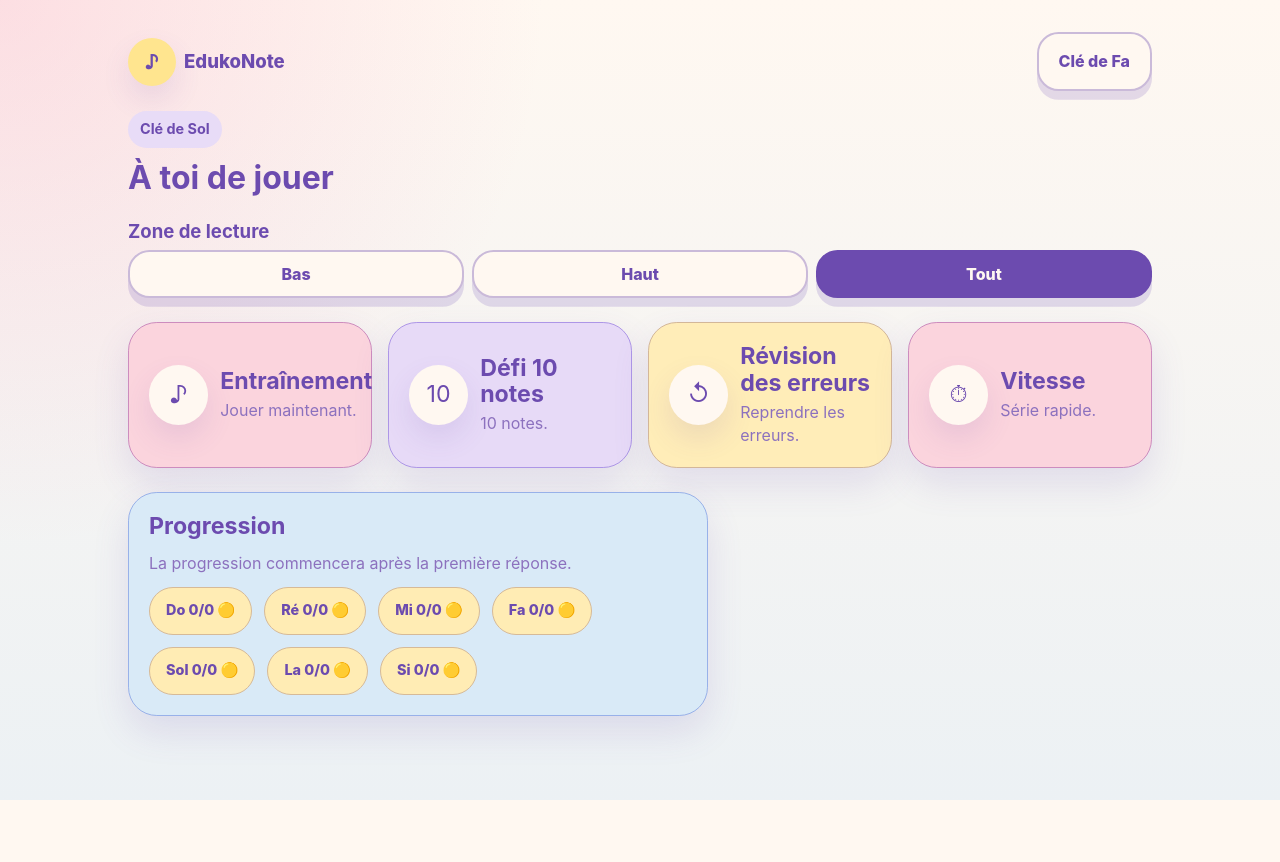
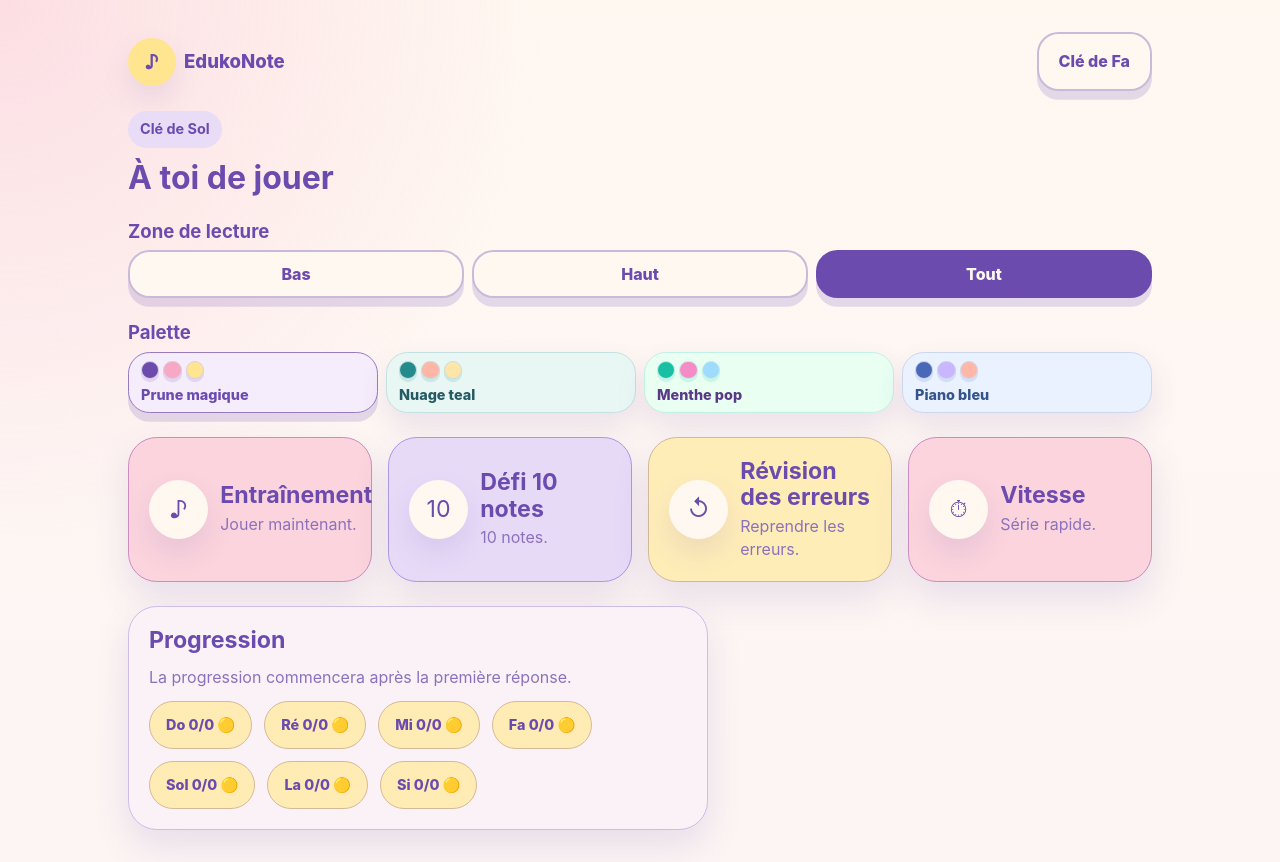
Before and after one commit to Koroffstrogov/EdukoNote, a React (Vite) app: page / in a window 1280 px wide. Before the commit the page ends 800 px from the top, so only its background shows below. Built offline with nearby package versions, Linux system fonts and the light colour scheme.

Commit message:
feat: implement palette selection feature with UI integration and settings management

```diff
--- /dev/null
+++ b/src/components/ui/PaletteSelector.tsx
@@ -0,0 +1,39 @@
+import { PALETTE_LABELS, paletteTokens, type PaletteId } from "../../theme/tokens";
+
+type PaletteSelectorProps = {
+  activePalette: PaletteId;
+  onChange: (palette: PaletteId) => void;
+};
+
+export function PaletteSelector({ activePalette, onChange }: PaletteSelectorProps) {
+  return (
+    <section className="palette-selector" aria-labelledby="palette-selector-title">
+      <h2 className="palette-selector__title" id="palette-selector-title">
+        Palette
+      </h2>
+      <div className="palette-selector__grid" role="group" aria-label="Choisir la palette graphique">
+        {paletteTokens.map((palette) => {
+          const isSelected = activePalette === palette.id;
+
+          return (
+            <button
+              key={palette.id}
+              type="button"
+              className={`palette-option${isSelected ? " palette-option--selected" : ""}`}
+              data-palette={palette.id}
+              aria-pressed={isSelected}
+              onClick={() => onChange(palette.id)}
+            >
+              <span className="palette-option__swatches" aria-hidden="true">
+                <span className="palette-option__swatch palette-option__swatch--primary" />
+                <span className="palette-option__swatch palette-option__swatch--accent-1" />
+                <span className="palette-option__swatch palette-option__swatch--accent-2" />
+              </span>
+              <span className="palette-option__label">{PALETTE_LABELS[palette.id]}</span>
+            </button>
+          );
+        })}
+      </div>
+    </section>
+  );
+}
--- a/src/domain/settings.ts
+++ b/src/domain/settings.ts
@@ -1,15 +1,19 @@
 import { isClef, isReadingZone, type Clef, type ReadingZone } from "./notes";
+import { isPaletteId, type PaletteId } from "../theme/tokens";
 
 export const SETTINGS_STORAGE_KEY = "edukonote.settings.v1";
+export const DEFAULT_PALETTE: PaletteId = "prune-2026";
 
 export type SettingsState = {
   version: 1;
+  palette: PaletteId;
   readingZones: Record<Clef, ReadingZone>;
 };
 
 export function createDefaultSettings(): SettingsState {
   return {
     version: 1,
+    palette: DEFAULT_PALETTE,
     readingZones: {
       treble: "full",
       bass: "full",
@@ -32,10 +36,22 @@ export function normalizeSettings(value: unknown): SettingsState {
 
   return {
     version: 1,
+    palette: isPaletteId(candidate.palette) ? candidate.palette : defaultSettings.palette,
     readingZones: {
       treble: isReadingZone(readingZones.treble) ? readingZones.treble : defaultSettings.readingZones.treble,
       bass: isReadingZone(readingZones.bass) ? readingZones.bass : defaultSettings.readingZones.bass,
     },
+  };
+}
+
+export function setPalette(settings: SettingsState, palette: PaletteId): SettingsState {
+  if (!isPaletteId(palette)) {
+    return settings;
+  }
+
+  return {
+    ...settings,
+    palette,
   };
 }
 
--- a/src/hooks/useSettings.ts
+++ b/src/hooks/useSettings.ts
@@ -3,9 +3,11 @@ import type { Clef, ReadingZone } from "../domain/notes";
 import {
   SETTINGS_STORAGE_KEY,
   normalizeSettings,
+  setPalette,
   setReadingZone,
   type SettingsState,
 } from "../domain/settings";
+import type { PaletteId } from "../theme/tokens";
 
 function readStoredSettings(): SettingsState {
   if (typeof window === "undefined") {
@@ -34,6 +36,10 @@ export function useSettings() {
   const [settings, setSettings] = useState<SettingsState>(() => readStoredSettings());
 
   useEffect(() => {
+    if (typeof document !== "undefined") {
+      document.documentElement.dataset.palette = settings.palette;
+    }
+
     writeStoredSettings(settings);
   }, [settings]);
 
@@ -41,8 +47,13 @@ export function useSettings() {
     setSettings((currentSettings) => setReadingZone(currentSettings, clef, readingZone));
   }, []);
 
+  const updatePalette = useCallback((palette: PaletteId) => {
+    setSettings((currentSettings) => setPalette(currentSettings, palette));
+  }, []);
+
   return {
     settings,
+    updatePalette,
     updateReadingZone,
   };
 }
--- a/src/pages/HomePage.tsx
+++ b/src/pages/HomePage.tsx
@@ -1,6 +1,7 @@
 import { AppButton } from "../components/ui/AppButton";
 import { AppCard } from "../components/ui/AppCard";
 import { HomeActionCard } from "../components/ui/HomeActionCard";
+import { PaletteSelector } from "../components/ui/PaletteSelector";
 import { ProgressChip } from "../components/ui/ProgressChip";
 import {
   ANSWER_LABELS,
@@ -19,7 +20,7 @@ import { useSettings } from "../hooks/useSettings";
 
 export function HomePage() {
   const { progress, activeClef, switchActiveClef, resetStoredProgress } = useProgress();
-  const { settings, updateReadingZone } = useSettings();
+  const { settings, updatePalette, updateReadingZone } = useSettings();
   const nextClef = getOtherClef(activeClef);
   const activeReadingZone = settings.readingZones[activeClef];
   const totalViews = countTotalViews(progress, activeClef);
@@ -64,6 +65,8 @@ export function HomePage() {
             ))}
           </div>
         </section>
+
+        <PaletteSelector activePalette={settings.palette} onChange={updatePalette} />
 
         <section className="home-actions" aria-label="Actions d'accueil provisoires">
           <HomeActionCard
--- a/src/pages/StyleGuidePage.tsx
+++ b/src/pages/StyleGuidePage.tsx
@@ -1,19 +1,16 @@
-import type { CSSProperties } from "react";
 import { StaffPreview } from "../components/music/StaffPreview";
 import { AppButton } from "../components/ui/AppButton";
 import { AppCard } from "../components/ui/AppCard";
 import { FeedbackCard } from "../components/ui/FeedbackCard";
 import { HomeActionCard } from "../components/ui/HomeActionCard";
+import { PaletteSelector } from "../components/ui/PaletteSelector";
 import { ProgressChip } from "../components/ui/ProgressChip";
+import { useSettings } from "../hooks/useSettings";
 import { colorTokens } from "../theme/tokens";
 
-function paletteStyle(cssVariable: string): CSSProperties {
-  return {
-    "--palette-swatch": `var(${cssVariable})`,
-  } as CSSProperties;
-}
+export function StyleGuidePage() {
+  const { settings, updatePalette } = useSettings();
 
-export function StyleGuidePage() {
   return (
     <main className="app-shell">
       <nav className="app-topbar" aria-label="Navigation principale">
@@ -37,13 +34,15 @@ export function StyleGuidePage() {
       </header>
 
       <div className="styleguide-layout">
+        <PaletteSelector activePalette={settings.palette} onChange={updatePalette} />
+
         <section className="style-section" aria-labelledby="palette-title">
           <h2 className="style-section__title" id="palette-title">
-            Palette
+            Palette de base
           </h2>
           <div className="palette-grid">
             {colorTokens.map((color) => (
-              <article className="palette-card" key={color.id} style={paletteStyle(color.cssVariable)}>
+              <article className={`palette-card palette-card--${color.id}`} key={color.id}>
                 <span className="palette-card__sample" aria-hidden="true" />
                 <p className="palette-card__name">{color.name}</p>
                 <p className="palette-card__code">{color.hex}</p>
--- a/src/theme/theme.css
+++ b/src/theme/theme.css
@@ -1,21 +1,70 @@
+:root,
+[data-palette="prune-2026"] {
+  --theme-background: #FFF8F1;
+  --theme-surface: #F3EAFE;
+  --theme-text: #6C4BAF;
+  --theme-primary: #6C4BAF;
+  --theme-primary-soft: #C9B6FF;
+  --theme-accent-1: #F7A8C4;
+  --theme-accent-2: #FFE58F;
+  --theme-success: #BDECCB;
+  --theme-error: #F7A8C4;
+}
+
+[data-palette="cloud-teal"] {
+  --theme-background: #F4FCFA;
+  --theme-surface: #E7F6F3;
+  --theme-text: #245A63;
+  --theme-primary: #248A8D;
+  --theme-primary-soft: #BEEBE4;
+  --theme-accent-1: #FFB6A6;
+  --theme-accent-2: #FFE6A8;
+  --theme-success: #8EDDBE;
+  --theme-error: #F29A91;
+}
+
+[data-palette="jelly-mint"] {
+  --theme-background: #F7FFF8;
+  --theme-surface: #E5FFF1;
+  --theme-text: #5A3A86;
+  --theme-primary: #18BFA3;
+  --theme-primary-soft: #BDECCB;
+  --theme-accent-1: #F58BC7;
+  --theme-accent-2: #9EDBFF;
+  --theme-success: #8EE6B8;
+  --theme-error: #FF8CA3;
+}
+
+[data-palette="blue-piano"] {
+  --theme-background: #F5FAFF;
+  --theme-surface: #E8F1FF;
+  --theme-text: #34548A;
+  --theme-primary: #4968B8;
+  --theme-primary-soft: #C9D7FF;
+  --theme-accent-1: #C9B6FF;
+  --theme-accent-2: #FFB7A8;
+  --theme-success: #A9E4D2;
+  --theme-error: #F39AA3;
+}
+
 :root {
-  --color-rose: #F7A8C4;
-  --color-lavender: #C9B6FF;
-  --color-vanilla: #FFE58F;
-  --color-mint: #BDECCB;
-  --color-sky: #A9D8FF;
-  --color-plum: #6C4BAF;
-  --color-cream: #FFF8F1;
+  --color-rose: var(--theme-accent-1);
+  --color-lavender: var(--theme-primary-soft);
+  --color-vanilla: var(--theme-accent-2);
+  --color-mint: var(--theme-success);
+  --color-sky: var(--theme-surface);
+  --color-plum: var(--theme-primary);
+  --color-cream: var(--theme-background);
   --color-transparent: transparent;
 
-  --color-background: var(--color-cream);
-  --color-text: var(--color-plum);
-  --color-text-soft: color-mix(in srgb, var(--color-plum) 78%, var(--color-cream));
-  --color-surface: color-mix(in srgb, var(--color-cream) 86%, var(--color-sky));
-  --color-surface-strong: color-mix(in srgb, var(--color-cream) 72%, var(--color-vanilla));
-  --color-border-soft: color-mix(in srgb, var(--color-plum) 17%, var(--color-cream));
-  --color-staff-line: color-mix(in srgb, var(--color-plum) 36%, var(--color-cream));
-  --color-focus: color-mix(in srgb, var(--color-plum) 80%, var(--color-sky));
+  --color-background: var(--theme-background);
+  --color-text: var(--theme-text);
+  --color-text-soft: color-mix(in srgb, var(--theme-text) 78%, var(--theme-background));
+  --color-surface: color-mix(in srgb, var(--theme-surface) 88%, var(--theme-background));
+  --color-surface-strong: color-mix(in srgb, var(--theme-accent-2) 48%, var(--theme-background));
+  --color-border-soft: color-mix(in srgb, var(--theme-primary) 17%, var(--theme-background));
+  --color-staff-line: color-mix(in srgb, var(--theme-primary) 36%, var(--theme-background));
+  --color-focus: color-mix(in srgb, var(--theme-primary) 80%, var(--theme-surface));
 
   --font-family-base: ui-rounded, "SF Pro Rounded", "SF Pro Text", -apple-system, BlinkMacSystemFont, "Segoe UI", sans-serif;
   --font-size-xs: 0.78rem;
@@ -231,6 +280,84 @@ a {
 .reading-zone-control__buttons .app-button {
   min-height: var(--touch-target);
   padding: var(--space-2) var(--space-3);
+}
+
+.palette-selector {
+  display: grid;
+  gap: var(--space-2);
+}
+
+.palette-selector__title {
+  margin: var(--space-0);
+  color: var(--color-text);
+  font-size: var(--font-size-lg);
+  line-height: var(--line-height-tight);
+}
+
+.palette-selector__grid {
+  display: grid;
+  grid-template-columns: repeat(auto-fit, minmax(min(8rem, 100%), 1fr));
+  gap: var(--space-2);
+}
+
+.palette-option {
+  display: grid;
+  gap: var(--space-2);
+  min-height: var(--touch-target-lg);
+  padding: var(--space-2) var(--space-3);
+  border: var(--border-thin) solid color-mix(in srgb, var(--theme-primary) 24%, var(--theme-background));
+  border-radius: var(--radius-button);
+  background: color-mix(in srgb, var(--theme-surface) 86%, var(--theme-background));
+  color: var(--theme-text);
+  box-shadow: var(--shadow-soft);
+  cursor: pointer;
+  text-align: left;
+  transition:
+    transform 160ms ease,
+    border-color 160ms ease,
+    box-shadow 160ms ease;
+}
+
+.palette-option:active {
+  transform: translateY(calc(var(--space-1) / 2));
+}
+
+.palette-option--selected {
+  border-color: color-mix(in srgb, var(--theme-primary) 72%, var(--theme-background));
+  box-shadow: var(--shadow-button);
+}
+
+.palette-option__swatches {
+  display: flex;
+  gap: var(--space-1);
+  align-items: center;
+}
+
+.palette-option__swatch {
+  width: 1.15rem;
+  height: 1.15rem;
+  border: var(--border-thin) solid color-mix(in srgb, var(--theme-primary) 24%, var(--theme-background));
+  border-radius: var(--radius-circle);
+  box-shadow: 0 0.2rem 0 color-mix(in srgb, var(--theme-primary) 14%, var(--color-transparent));
+}
+
+.palette-option__swatch--primary {
+  background: var(--theme-primary);
+}
+
+.palette-option__swatch--accent-1 {
+  background: var(--theme-accent-1);
+}
+
+.palette-option__swatch--accent-2 {
+  background: var(--theme-accent-2);
+}
+
+.palette-option__label {
+  color: var(--theme-text);
+  font-size: var(--font-size-sm);
+  font-weight: var(--font-weight-strong);
+  line-height: var(--line-height-tight);
 }
 
 .style-section {
@@ -666,6 +793,34 @@ a {
   box-shadow: var(--shadow-soft);
 }
 
+.palette-card--rose {
+  --palette-swatch: #F7A8C4;
+}
+
+.palette-card--lavender {
+  --palette-swatch: #C9B6FF;
+}
+
+.palette-card--vanilla {
+  --palette-swatch: #FFE58F;
+}
+
+.palette-card--mint {
+  --palette-swatch: #BDECCB;
+}
+
+.palette-card--sky {
+  --palette-swatch: #A9D8FF;
+}
+
+.palette-card--plum {
+  --palette-swatch: #6C4BAF;
+}
+
+.palette-card--cream {
+  --palette-swatch: #FFF8F1;
+}
+
 .palette-card__sample {
   min-height: 4.5rem;
   border: var(--border-thin) solid var(--color-border-soft);
--- a/src/theme/tokens.ts
+++ b/src/theme/tokens.ts
@@ -45,6 +45,37 @@ export const colorTokens = [
 
 export type ColorTokenId = (typeof colorTokens)[number]["id"];
 
+export const paletteTokens = [
+  {
+    id: "prune-2026",
+    name: "Prune magique",
+  },
+  {
+    id: "cloud-teal",
+    name: "Nuage teal",
+  },
+  {
+    id: "jelly-mint",
+    name: "Menthe pop",
+  },
+  {
+    id: "blue-piano",
+    name: "Piano bleu",
+  },
+] as const;
+
+export type PaletteId = (typeof paletteTokens)[number]["id"];
+
+export const PALETTES = paletteTokens.map((palette) => palette.id) as PaletteId[];
+
+export const PALETTE_LABELS: Record<PaletteId, string> = Object.fromEntries(
+  paletteTokens.map((palette) => [palette.id, palette.name]),
+) as Record<PaletteId, string>;
+
+export function isPaletteId(value: unknown): value is PaletteId {
+  return typeof value === "string" && PALETTES.includes(value as PaletteId);
+}
+
 export const spacingTokens = {
   none: "var(--space-0)",
   tiny: "var(--space-1)",
```
Also changed, not shown: 2 other files (tests, documents, lock files or other folders).
